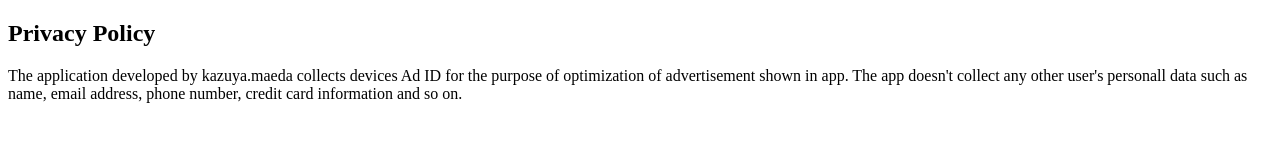
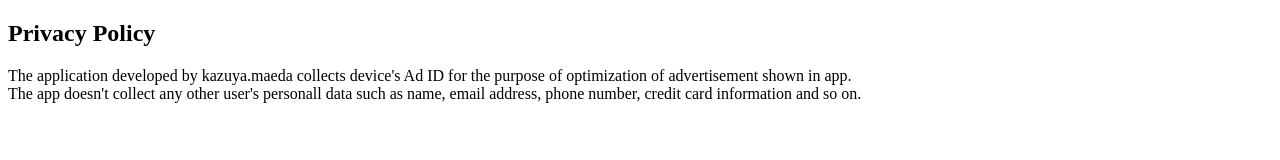
Before and after one commit to iinojunya/privacy-policy, a plain HTML site: page index.html in a window 1280 px wide. Drawn offline with Linux system fonts and the light colour scheme.

Commit message:
Fix privacy policy

```diff
--- a/index.html
+++ b/index.html
@@ -10,7 +10,7 @@
     <h2>Privacy Policy</h2>
 
 <p>
-    The application developed by kazuya.maeda collects devices Ad ID for the purpose of optimization of advertisement shown in app.
+    The application developed by kazuya.maeda collects device's Ad ID for the purpose of optimization of advertisement shown in app.<br>
     The app doesn't collect any other user's personall data such as name, email address, phone number, credit card information and so on.
 </p>
 </body>
```
